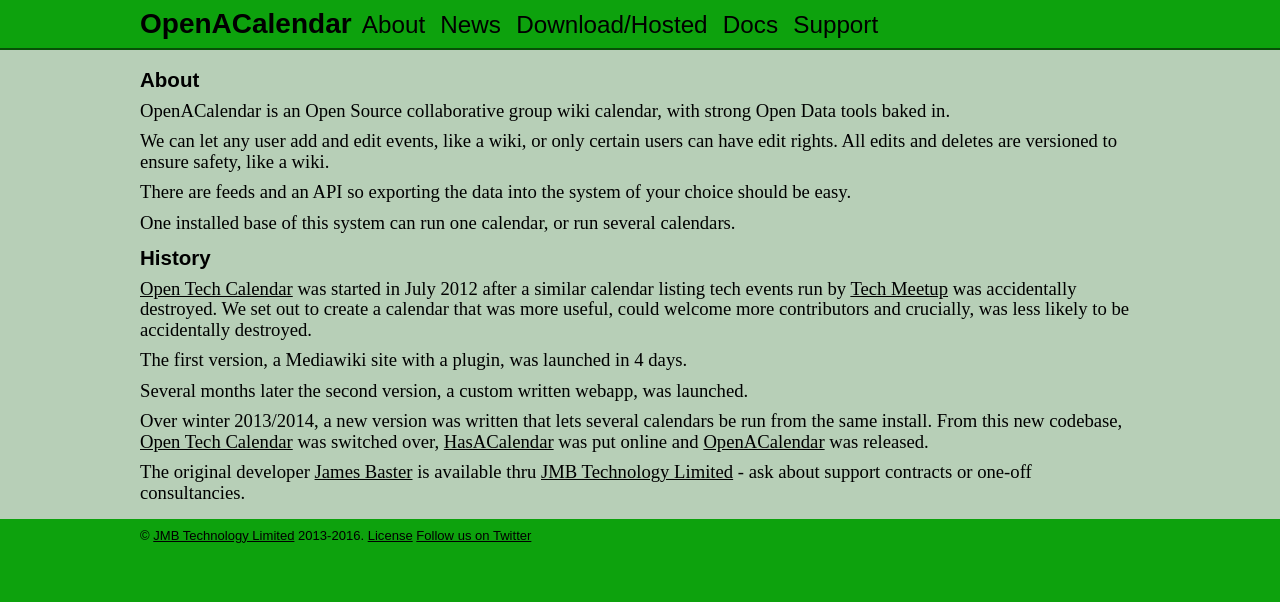
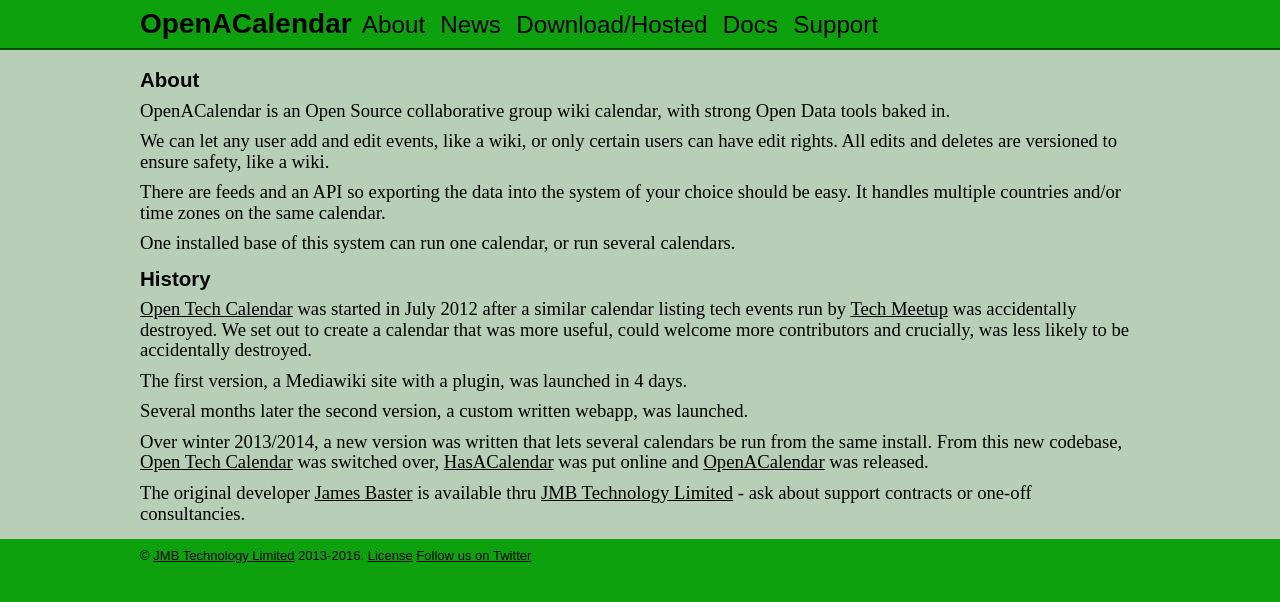
Before and after one commit to OpenACalendar/openacalendar.github.io, a Jekyll site: the page built from about.html, in a window 1280 px wide. Shown: the top 602 px of the page. Built offline with Jekyll 4.4.1, drawn with Linux system fonts in a browser that asks for light colours.

Commit message:
Add Time Zone message

```diff
--- a/about.html
+++ b/about.html
@@ -13,7 +13,7 @@
 	like a wiki.</p>
 
 <p>There are feeds and an API so exporting the data into the system of your choice
-	should be easy.</p>
+	should be easy. It handles multiple countries and/or time zones on the same calendar.</p>
 
 <p>One installed base of this system can run one calendar, or run several calendars.</p>
 
```
